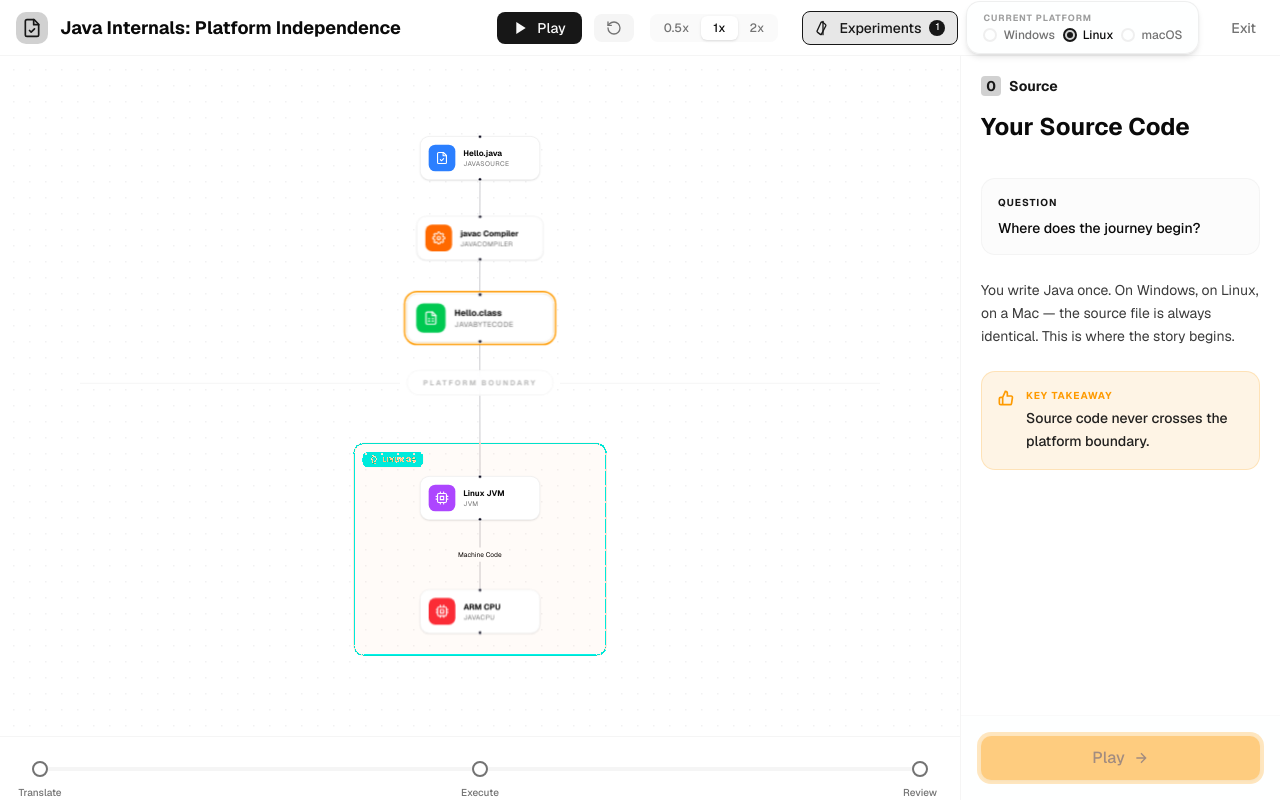
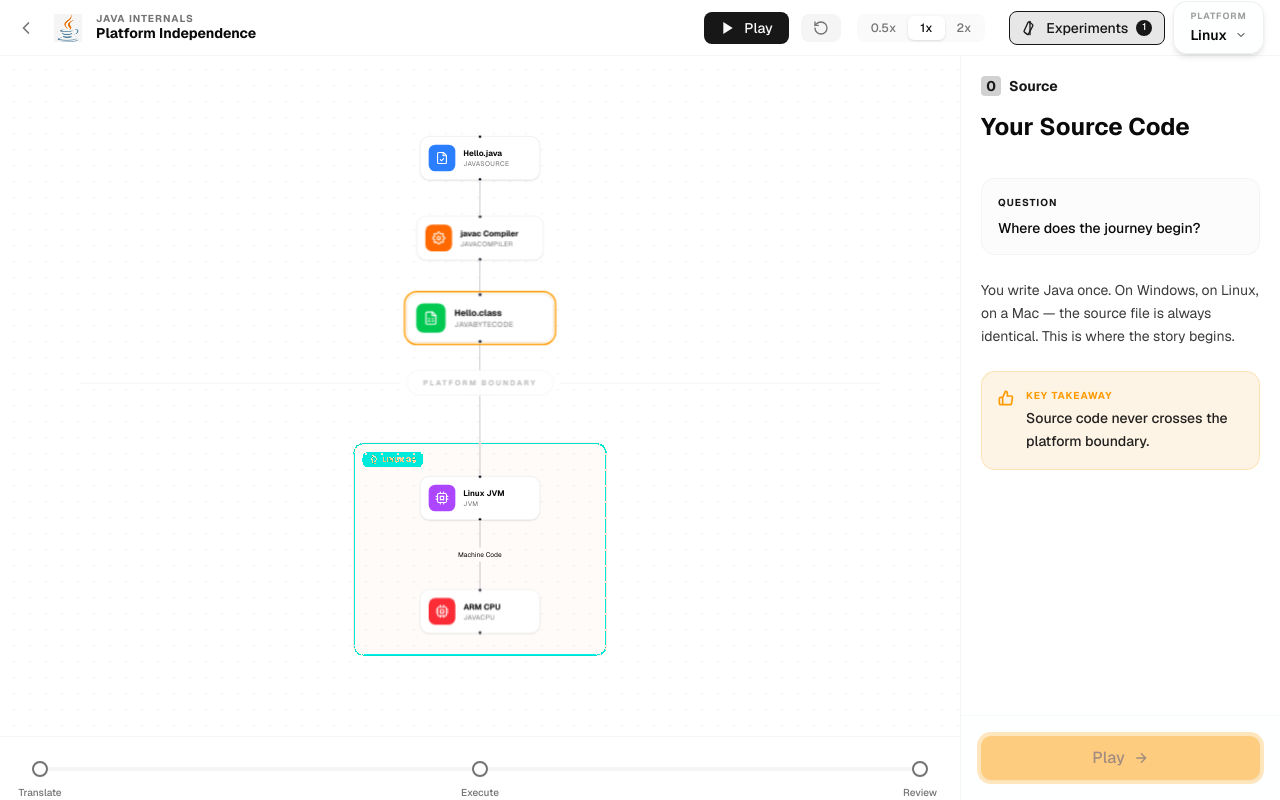
Before and after one commit to TheMikeKaisen/system-design-visualizer, a Next.js app: page /java/canvas/platform-independence in a window 1280 px wide. Built offline with nearby package versions, Linux system fonts and the light colour scheme.

Commit message:
feat: navbar changes

```diff
--- a/src/app/java/canvas/flow-of-execution/page.tsx
+++ b/src/app/java/canvas/flow-of-execution/page.tsx
@@ -40,6 +40,8 @@ export default function JavaExecutionFlowPage() {
           experiments={EPISODE1_EXPERIMENTS}
           nodes={nodes}
           edges={edges}
+          backHref="/java"
+          logoSrc="/logo/java.png"
         />
       </ReactFlowProvider>
     </main>
--- a/src/app/java/canvas/platform-independence/page.tsx
+++ b/src/app/java/canvas/platform-independence/page.tsx
@@ -71,6 +71,8 @@ function PageInner() {
       experiments={EPISODE2_EXPERIMENTS}
       nodes={nodes}
       edges={edges}
+      backHref="/java"
+      logoSrc="/logo/java.png"
       contextPanel={<Ep2ContextPanel selectedPlatform={platform} isComparing={isComparing} onCompare={() => toggleExperiment("compare-all")} />}
       toolbarExtras={selector}
     />
--- a/src/app/java/page.tsx
+++ b/src/app/java/page.tsx
@@ -33,8 +33,8 @@ export default function JavaPathPage() {
             Back to Home
           </Link>
           <div className="flex items-center gap-5 mb-6">
-            <div className="w-16 h-16 rounded-2xl bg-orange-500/10 text-orange-500 flex items-center justify-center">
-              <svg width="32" height="32" viewBox="0 0 24 24" fill="currentColor"><path d="M14.5 2H6a2 2 0 0 0-2 2v16a2 2 0 0 0 2 2h12a2 2 0 0 0 2-2V7.5L14.5 2z"/></svg>
+            <div className="w-16 h-16 rounded-2xl flex items-center justify-center p-2 bg-white overflow-hidden shadow-sm">
+              <img src="/logo/java.png" alt="Java Logo" className="w-full h-full object-contain" />
             </div>
             <h1 className="text-4xl sm:text-5xl font-bold tracking-tight text-foreground">Java Internals</h1>
           </div>
--- a/src/components/canvas/ScenarioCanvasRoot.tsx
+++ b/src/components/canvas/ScenarioCanvasRoot.tsx
@@ -26,9 +26,11 @@ interface ScenarioCanvasRootProps {
   edges: Edge[];
   contextPanel?: React.ReactNode;
   toolbarExtras?: React.ReactNode;
+  backHref?: string;
+  logoSrc?: string;
 }
 
-export function ScenarioCanvasRoot({ title, experiments, nodes, edges, contextPanel, toolbarExtras }: ScenarioCanvasRootProps) {
+export function ScenarioCanvasRoot({ title, experiments, nodes, edges, contextPanel, toolbarExtras, backHref, logoSrc }: ScenarioCanvasRootProps) {
   const { resolvedTheme } = useTheme();
   const [mounted, setMounted] = useState(false);
 
@@ -41,7 +43,7 @@ export function ScenarioCanvasRoot({ title, experiments, nodes, edges, contextPa
       <div className="flex flex-col w-full h-full bg-background overflow-hidden">
 
         {/* Top Toolbar */}
-        <ScenarioToolbar title={title} experiments={experiments} extras={toolbarExtras} />
+        <ScenarioToolbar title={title} experiments={experiments} extras={toolbarExtras} backHref={backHref} logoSrc={logoSrc} />
 
         <div className="flex-1 flex overflow-hidden">
 
--- a/src/components/nodes/EducationalNodeBase.tsx
+++ b/src/components/nodes/EducationalNodeBase.tsx
@@ -47,8 +47,12 @@ export function EducationalNodeBase({ id, data, icon, colorClass, selected, chil
   return (
     <>
       <div
-        onClick={() => store.setSelectedNodeId(id)}
-        className={`relative flex flex-col p-3 rounded-xl border border-border/60 bg-background/95 backdrop-blur-sm shadow-sm transition-all duration-700 cursor-pointer hover:border-primary/50
+        onClick={() => {
+          if (!store.isPlaying) {
+            store.setSelectedNodeId(id);
+          }
+        }}
+        className={`relative flex flex-col p-3 rounded-xl border border-border/60 bg-background/95 backdrop-blur-sm shadow-sm transition-all duration-700 ${!store.isPlaying ? 'cursor-pointer hover:border-primary/50' : 'cursor-default'}
           ${opacity} ${glow} ${statusClasses} ${isSelectedNode || selected ? 'border-primary ring-1 ring-primary' : ''} ${isHero ? 'scale-110 z-10' : ''}`}
         style={{ minWidth: isHero ? 200 : 180 }}
       >
--- a/src/components/scenario/PlatformSelector.tsx
+++ b/src/components/scenario/PlatformSelector.tsx
@@ -1,4 +1,5 @@
 "use client";
+import { useState, useRef, useEffect } from "react";
 
 type Platform = "linux" | "windows" | "macos";
 
@@ -17,8 +18,23 @@ const PLATFORMS: { id: Platform; label: string; cpu: string }[] = [
 ];
 
 export function PlatformSelector({ selectedPlatform, onSelect, isComparing, onSingle }: PlatformSelectorProps) {
+  const [isOpen, setIsOpen] = useState(false);
+  const dropdownRef = useRef<HTMLDivElement>(null);
+
+  const currentPlatform = PLATFORMS.find(p => p.id === selectedPlatform) || PLATFORMS[0];
+
+  useEffect(() => {
+    function handleClickOutside(event: MouseEvent) {
+      if (dropdownRef.current && !dropdownRef.current.contains(event.target as Node)) {
+        setIsOpen(false);
+      }
+    }
+    document.addEventListener("mousedown", handleClickOutside);
+    return () => document.removeEventListener("mousedown", handleClickOutside);
+  }, []);
+
   return (
-    <div className="flex items-center gap-3 bg-background/90 border border-border/60 rounded-xl px-4 py-2.5 shadow-md backdrop-blur-sm">
+    <div className="flex items-center gap-3 bg-background/90 border border-border/60 rounded-xl px-4 py-2 shadow-md backdrop-blur-sm">
       {isComparing ? (
         <div className="flex items-center gap-3">
           <span className="text-[10px] font-bold uppercase tracking-widest text-primary">Comparing All</span>
@@ -32,23 +48,36 @@ export function PlatformSelector({ selectedPlatform, onSelect, isComparing, onSi
           </button>
         </div>
       ) : (
-        <div className="flex flex-col gap-0.5">
-          <span className="text-[9px] font-bold uppercase tracking-widest text-muted-foreground/70">Current Platform</span>
-          <div className="flex items-center gap-2">
-            {PLATFORMS.map(p => (
-              <label key={p.id} className="flex items-center gap-1.5 cursor-pointer group">
-                <div
-                  className={`w-3.5 h-3.5 rounded-full border-2 flex items-center justify-center transition-all ${selectedPlatform === p.id ? "border-primary bg-primary/20" : "border-border/60 group-hover:border-primary/50"}`}
-                  onClick={() => onSelect(p.id)}
+        <div className="flex items-center gap-3" ref={dropdownRef}>
+          <div className="flex flex-col">
+            <span className="text-[9px] font-bold uppercase tracking-widest text-muted-foreground/70 mb-0.5">Platform</span>
+            <button
+              onClick={() => setIsOpen(!isOpen)}
+              className="flex items-center gap-2 text-sm font-semibold text-foreground hover:text-primary transition-colors"
+            >
+              {currentPlatform.label}
+              <svg width="12" height="12" viewBox="0 0 24 24" fill="none" stroke="currentColor" strokeWidth="2" strokeLinecap="round" strokeLinejoin="round" className={`transition-transform duration-200 ${isOpen ? 'rotate-180' : ''}`}><path d="m6 9 6 6 6-6"/></svg>
+            </button>
+          </div>
+
+          {isOpen && (
+            <div className="absolute top-full mt-2 left-0 w-40 bg-background border border-border/60 rounded-lg shadow-xl overflow-hidden z-50">
+              {PLATFORMS.map(p => (
+                <button
+                  key={p.id}
+                  onClick={() => {
+                    onSelect(p.id);
+                    setIsOpen(false);
+                  }}
+                  className={`w-full text-left px-4 py-2.5 text-sm transition-colors flex items-center justify-between
+                    ${selectedPlatform === p.id ? 'bg-primary/10 text-primary font-semibold' : 'text-foreground hover:bg-muted'}`}
                 >
-                  {selectedPlatform === p.id && <div className="w-1.5 h-1.5 rounded-full bg-primary" />}
-                </div>
-                <span className={`text-xs font-medium transition-colors ${selectedPlatform === p.id ? "text-foreground" : "text-muted-foreground group-hover:text-foreground"}`} onClick={() => onSelect(p.id)}>
                   {p.label}
-                </span>
-              </label>
-            ))}
-          </div>
+                  {selectedPlatform === p.id && <svg width="14" height="14" viewBox="0 0 24 24" fill="none" stroke="currentColor" strokeWidth="2"><polyline points="20 6 9 17 4 12"/></svg>}
+                </button>
+              ))}
+            </div>
+          )}
         </div>
       )}
     </div>
--- a/src/components/scenario/ScenarioToolbar.tsx
+++ b/src/components/scenario/ScenarioToolbar.tsx
@@ -6,31 +6,73 @@ import { ScenarioExperimentPanel } from "./ScenarioExperimentPanel";
 export function ScenarioToolbar({
   title = "System Design Visualizer",
   experiments = [],
-  extras
+  extras,
+  logoSrc,
+  backHref
 }: {
   title?: string;
   experiments?: { id: string; label: string; description: string }[];
   extras?: React.ReactNode;
+  logoSrc?: string;
+  backHref?: string;
 }) {
   const store = useScenarioStore();
   const [showExperiments, setShowExperiments] = useState(false);
 
+  const currentStep = store.script?.steps[store.currentStepIndex];
+  const isAtStart = store.currentStepIndex === 0;
+  const isAtEnd = store.script ? store.currentStepIndex >= store.script.steps.length - 1 : false;
+  const needsContinue = !isAtStart && !isAtEnd && currentStep?.autoAdvance === false && !store.isPlaying;
+
+  // Split title if it contains a colon for hierarchy
+  const [product, ...restLesson] = title.split(": ");
+  const lesson = restLesson.join(": ");
+
   return (
     <header className="h-14 border-b border-border/40 bg-background/95 backdrop-blur flex items-center justify-between px-4 z-50 relative">
       <div className="flex items-center gap-3">
-        <div className="bg-primary/20 p-1.5 rounded-lg text-primary">
-          <svg width="20" height="20" viewBox="0 0 24 24" fill="none" stroke="currentColor" strokeWidth="2" strokeLinecap="round" strokeLinejoin="round"><path d="M14.5 2H6a2 2 0 0 0-2 2v16a2 2 0 0 0 2 2h12a2 2 0 0 0 2-2V7.5L14.5 2z"/><polyline points="14 2 14 8 20 8"/><path d="m9 15 2 2 4-4"/></svg>
+        <Link href={backHref || "/"} className="text-muted-foreground hover:text-foreground transition-colors mr-1">
+          <svg width="20" height="20" viewBox="0 0 24 24" fill="none" stroke="currentColor" strokeWidth="2" strokeLinecap="round" strokeLinejoin="round"><path d="m15 18-6-6 6-6"/></svg>
+        </Link>
+        {logoSrc ? (
+          <div className="w-8 h-8 flex items-center justify-center p-0.5 bg-white rounded-md">
+            <img src={logoSrc} alt="Logo" className="w-full h-full object-contain" />
+          </div>
+        ) : (
+          <div className="bg-primary/20 p-1.5 rounded-lg text-primary">
+            <svg width="20" height="20" viewBox="0 0 24 24" fill="none" stroke="currentColor" strokeWidth="2" strokeLinecap="round" strokeLinejoin="round"><path d="M14.5 2H6a2 2 0 0 0-2 2v16a2 2 0 0 0 2 2h12a2 2 0 0 0 2-2V7.5L14.5 2z"/><polyline points="14 2 14 8 20 8"/><path d="m9 15 2 2 4-4"/></svg>
+          </div>
+        )}
+        <div className="flex flex-col justify-center">
+          {lesson ? (
+            <>
+              <span className="text-[10px] font-bold uppercase tracking-widest text-muted-foreground leading-tight">{product}</span>
+              <span className="text-sm font-bold text-foreground leading-tight">{lesson}</span>
+            </>
+          ) : (
+            <h1 className="text-lg font-bold">{title}</h1>
+          )}
         </div>
-        <h1 className="text-lg font-bold">{title}</h1>
       </div>
 
       <div className="flex items-center gap-2">
         <button
-          onClick={() => store.setPlaying(!store.isPlaying)}
-          className="flex items-center gap-2 bg-primary text-primary-foreground hover:bg-primary/90 px-4 py-1.5 rounded-md font-medium text-sm transition-colors"
+          onClick={() => {
+            store.setPlaying(!store.isPlaying);
+            if (needsContinue) {
+              store.nextStep();
+            }
+          }}
+          className={`flex items-center gap-2 px-4 py-1.5 rounded-md font-medium text-sm transition-colors ${
+            needsContinue
+              ? "bg-amber-500 text-amber-950 hover:bg-amber-400 animate-[pulse_1.5s_ease-in-out_infinite] ring-2 ring-amber-500/50"
+              : "bg-primary text-primary-foreground hover:bg-primary/90"
+          }`}
         >
           {store.isPlaying ? (
             <><svg width="16" height="16" viewBox="0 0 24 24" fill="currentColor" stroke="none"><rect x="6" y="4" width="4" height="16"/><rect x="14" y="4" width="4" height="16"/></svg> Pause</>
+          ) : needsContinue ? (
+            <><svg width="16" height="16" viewBox="0 0 24 24" fill="none" stroke="currentColor" strokeWidth="2"><path d="M5 12h14M12 5l7 7-7 7"/></svg> Continue</>
           ) : (
             <><svg width="16" height="16" viewBox="0 0 24 24" fill="currentColor" stroke="none"><polygon points="5 3 19 12 5 21 5 3"/></svg> Play</>
           )}
@@ -73,10 +115,6 @@ export function ScenarioToolbar({
         )}
 
         {extras}
-
-        <Link href="/" className="ml-4 text-sm font-medium text-muted-foreground hover:text-foreground transition-colors px-2">
-          Exit
-        </Link>
       </div>
 
       {showExperiments && experiments && experiments.length > 0 && (
```
Also changed, not shown: public/logo/java.png (added).
